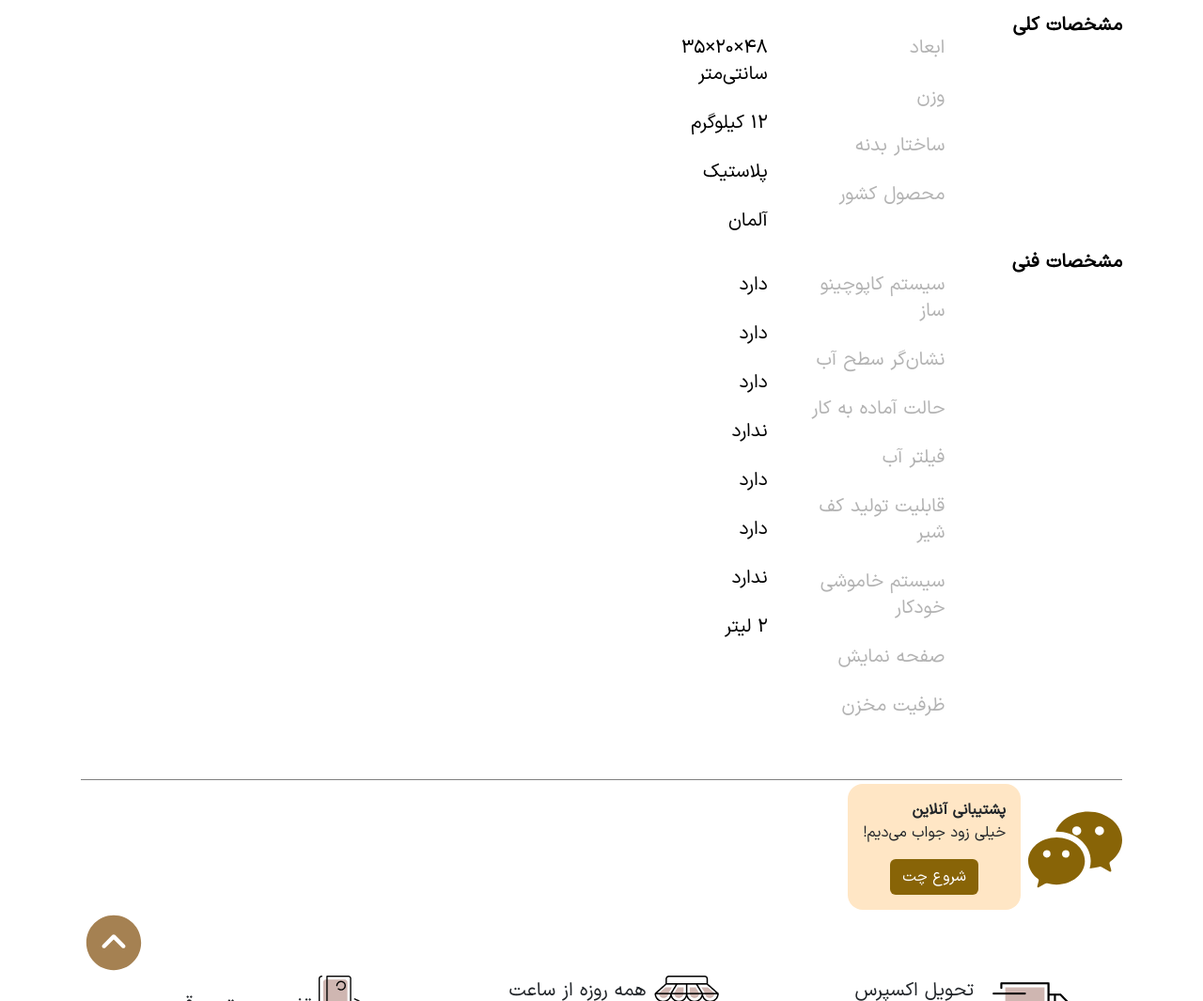
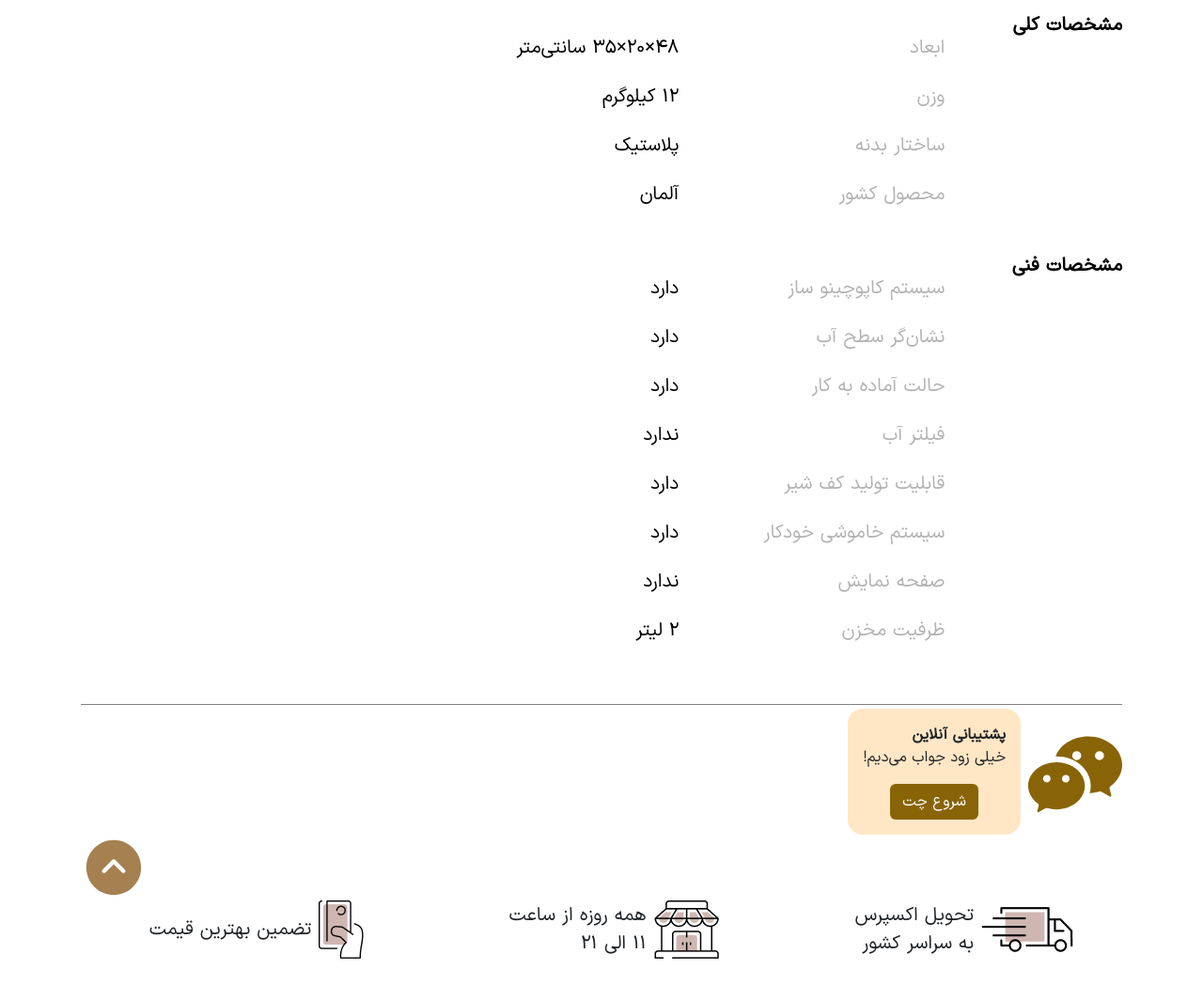
Before and after one commit to smrasoul/Coffee-Online-Shop, a website built with Vite: page desktop-2.html in a window 1280 px wide. Shown: the part 1506-2571 px from the top of the page at 94% size. Built offline with nearby package versions, Linux system fonts and the light colour scheme.

Commit message:
fixed desktop-2 margins and col-lg sizes

```diff
--- a/desktop-2.html
+++ b/desktop-2.html
@@ -311,26 +311,26 @@
             <div class="col-12 col-lg-2">
                 <div class="p spec-title-main">مشخصات کلی</div>
             </div>
-            <div class="col-12 col-lg-2 d-flex flex-column pt-4">
+            <div class="col-12 col-lg-3 d-flex flex-column pt-4">
                 <div class="p spec-title pb-lg-4">ابعاد</div>
                 <div class="p spec-title pb-lg-4">وزن</div>
                 <div class="p spec-title pb-lg-4">ساختار بدنه</div>
                 <div class="p spec-title">محصول کشور</div>
             </div>
-            <div class="col-12 col-lg-2 d-flex flex-column pt-4">
+            <div class="col-12 col-lg-3 d-flex flex-column pt-4">
                 <div class="p spec-desc pb-lg-4">۴۸×۲۰×۳۵ سانتی‌متر</div>
                 <div class="p spec-desc pb-lg-4">۱۲ کیلوگرم</div>
                 <div class="p spec-desc pb-lg-4">پلاستیک</div>
                 <div class="p spec-desc">آلمان</div>
             </div>
         </div>
-        <div class="row mt-3 mb-5">
+        <div class="row mt-5 mb-5">
             <div class="col-12 col-lg-2">
                 <div class="p spec-title-main">
                     مشخصات فنی
                 </div>
             </div>
-            <div class="col-12 col-lg-2 d-flex flex-column pt-4">
+            <div class="col-12 col-lg-3 d-flex flex-column pt-4">
                 <div class="p spec-title pb-lg-4">سیستم کاپوچینو ساز</div>
                 <div class="p spec-title pb-lg-4">نشان‌گر سطح آب</div>
                 <div class="p spec-title pb-lg-4">حالت آماده به کار</div>
@@ -340,7 +340,7 @@
                 <div class="p spec-title pb-lg-4">صفحه نمایش</div>
                 <div class="p spec-title">ظرفیت مخزن</div>
             </div>
-            <div class="col-12 col-lg-2 d-flex flex-column pt-4">
+            <div class="col-12 col-lg-3 d-flex flex-column pt-4">
                 <div class="p spec-desc pb-lg-4">دارد</div>
                 <div class="p spec-desc pb-lg-4">دارد</div>
                 <div class="p spec-desc pb-lg-4">دارد</div>
```
